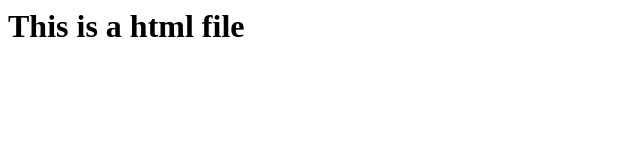
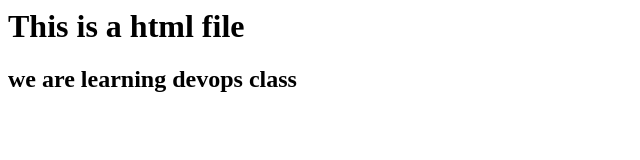
Before and after one commit to Ashok326-del/secondrepo, a plain HTML site: page index.html in a window 1280 px wide. Shown: the whole page, without its empty margins (0-640 px from the left). Drawn offline with Linux system fonts and the light colour scheme.

Commit message:
code added to the html file

```diff
--- a/index.html
+++ b/index.html
@@ -1 +1,2 @@
 <h1> This is a html file </h1>
+<h2> we are learning devops class </h2>
```
